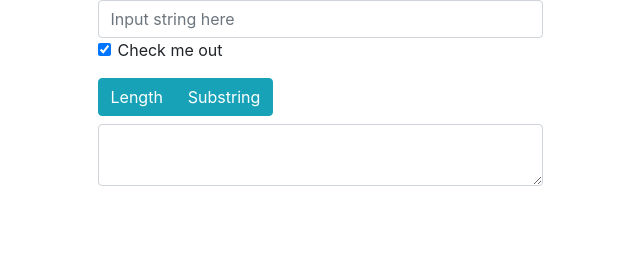
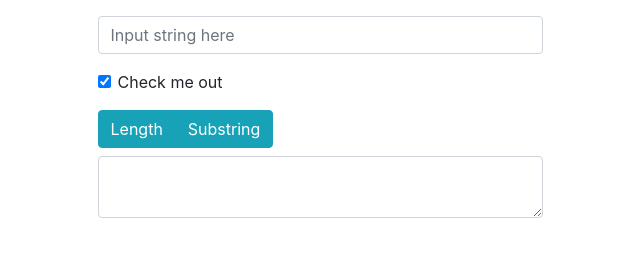
Before and after one commit to UjinPfeyfer/UjinPfeyfer.github.io, a plain HTML site: page index.html in a window 1280 px wide. Shown: the whole page, without its empty margins (320-960 px from the left). Drawn offline with nearby package versions, Linux system fonts and the light colour scheme; no server answers.

Commit message:
Update index.html

```diff
--- a/index.html
+++ b/index.html
@@ -2,10 +2,13 @@
 <head>
     <link rel="stylesheet" href="https://stackpath.bootstrapcdn.com/bootstrap/4.1.3/css/bootstrap.min.css" integrity="sha384-MCw98/SFnGE8fJT3GXwEOngsV7Zt27NXFoaoApmYm81iuXoPkFOJwJ8ERdknLPMO" crossorigin="anonymous">
 </head>
-<body class = "container">
+<body>
+<div class="container">
     <div class="row justify-content-center align-items-center">
-<div class="col-5">
+        <div class="col-5 mt-3">
+            <div class="form-group">
                 <input type="text" class="form-control" id="InputMain" placeholder="Input string here">
+            </div>
             <div class="form-group form-check">
                 <input type="checkbox" class="form-check-input " id="CaseSensitivity" checked = "true">
                 <label class="form-check-label" for="CaseSensitivity">Check me out</label>
@@ -17,6 +20,7 @@
             <textarea id="Output" class="form-control"></textarea>
         </div>
     </div>
+</div>
 <script type="text/javascript" src="index.js"></script>
 
 </body>
```
Lines whose indentation alone changed are shown as unchanged.
